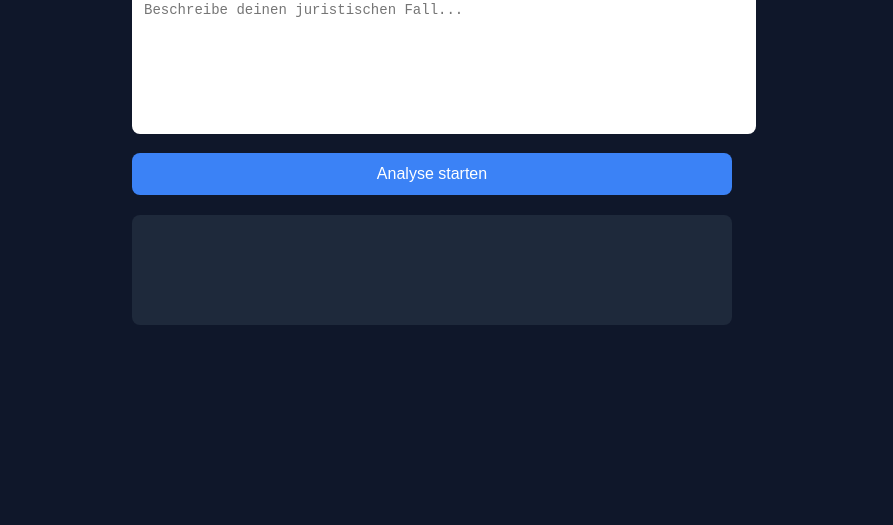
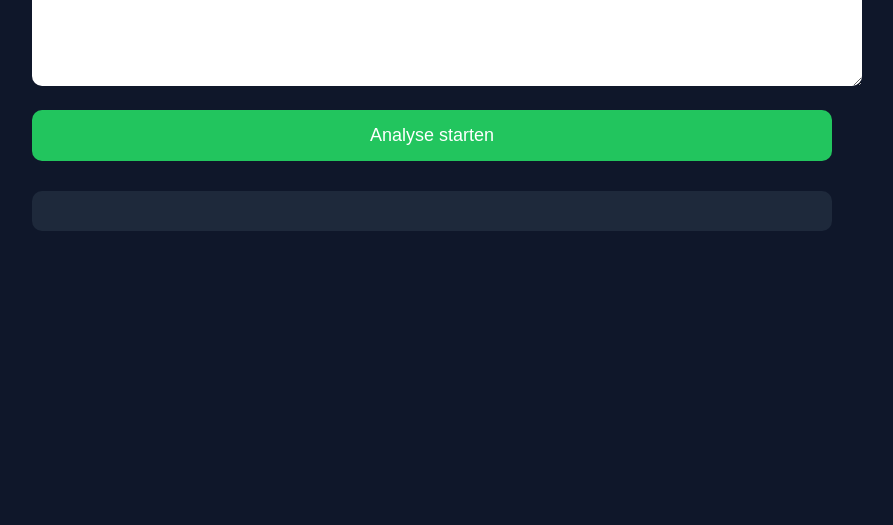
Before and after one commit to mochmann99/jurico-mvp, a plain HTML site: page index.html in a window 1280 px wide. Shown: the part 275-800 px from the top of the page, without its empty margins (208-1101 px from the left). Drawn offline with Linux system fonts and the light colour scheme.

Commit message:
Update style.css

```diff
--- a/style.css
+++ b/style.css
@@ -2,61 +2,49 @@ body {
     margin: 0;
     font-family: Arial, sans-serif;
     background: #0f172a;
-    color: #ffffff;
-    display: flex;
-    justify-content: center;
-    align-items: center;
-    height: 100vh;
+    color: white;
 }
 
 .container {
-    width: 600px;
-    max-width: 90%;
-    text-align: center;
+    max-width: 800px;
+    margin: 60px auto;
+    padding: 20px;
 }
 
 h1 {
-    font-size: 32px;
-    margin-bottom: 5px;
-}
-
-.subtitle {
-    color: #94a3b8;
-    margin-bottom: 20px;
+    text-align: center;
 }
 
 textarea {
     width: 100%;
-    height: 120px;
-    padding: 12px;
-    border-radius: 8px;
+    height: 150px;
+    padding: 15px;
+    border-radius: 10px;
     border: none;
-    margin-bottom: 15px;
-    font-size: 14px;
-    resize: none;
+    margin-top: 20px;
+    font-size: 16px;
 }
 
 button {
     width: 100%;
-    padding: 12px;
-    background: #3b82f6;
+    margin-top: 20px;
+    padding: 15px;
+    border: none;
+    border-radius: 10px;
+    background: #22c55e;
     color: white;
-    border: none;
-    border-radius: 8px;
+    font-size: 18px;
     cursor: pointer;
-    font-size: 16px;
 }
 
 button:hover {
-    background: #2563eb;
+    background: #16a34a;
 }
 
 #result {
-    margin-top: 20px;
-    text-align: left;
+    margin-top: 30px;
+    padding: 20px;
+    background: #1e293b;
+    border-radius: 10px;
     white-space: pre-wrap;
-    background: #1e293b;
-    padding: 15px;
-    border-radius: 8px;
-    min-height: 80px;
 }
```
